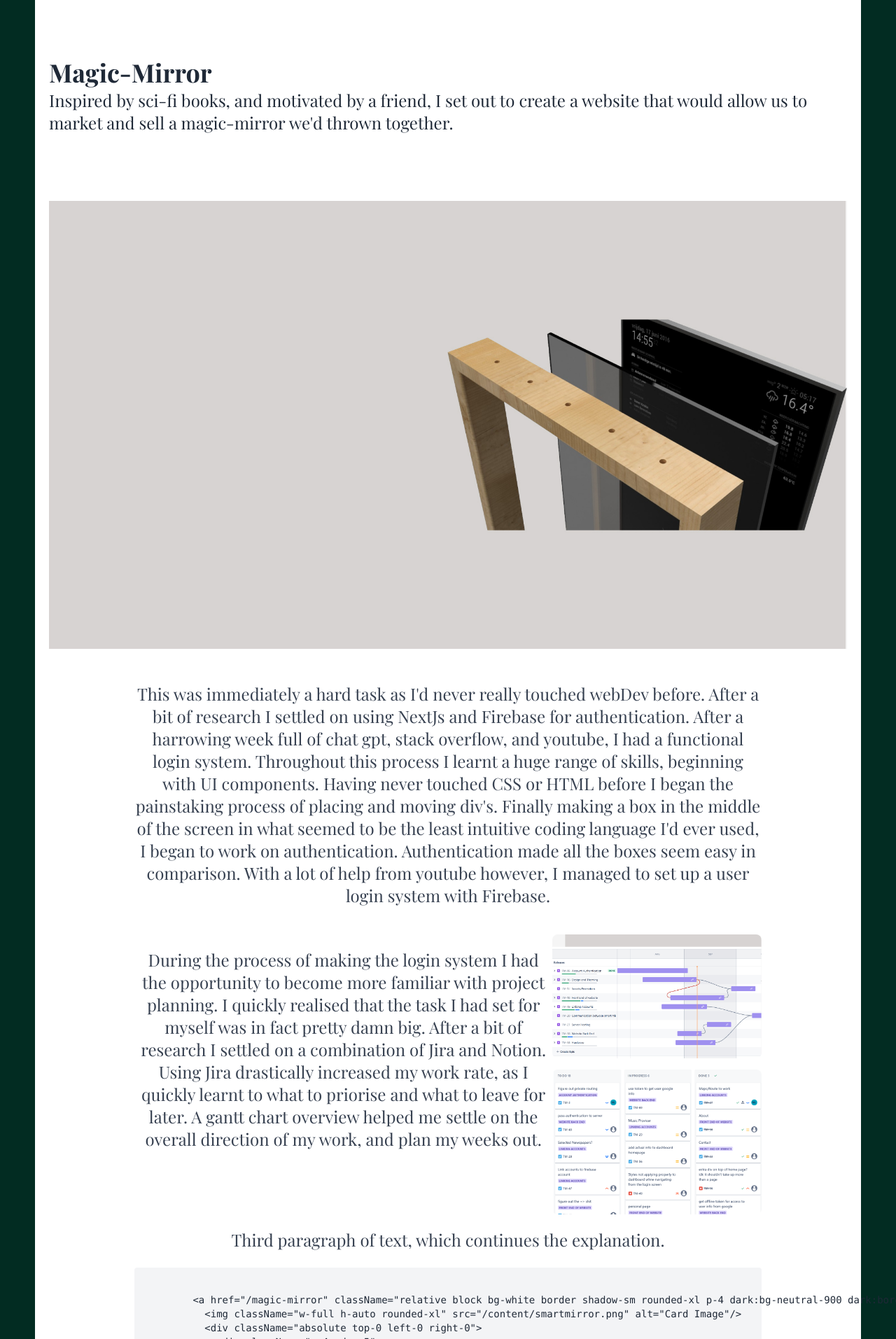
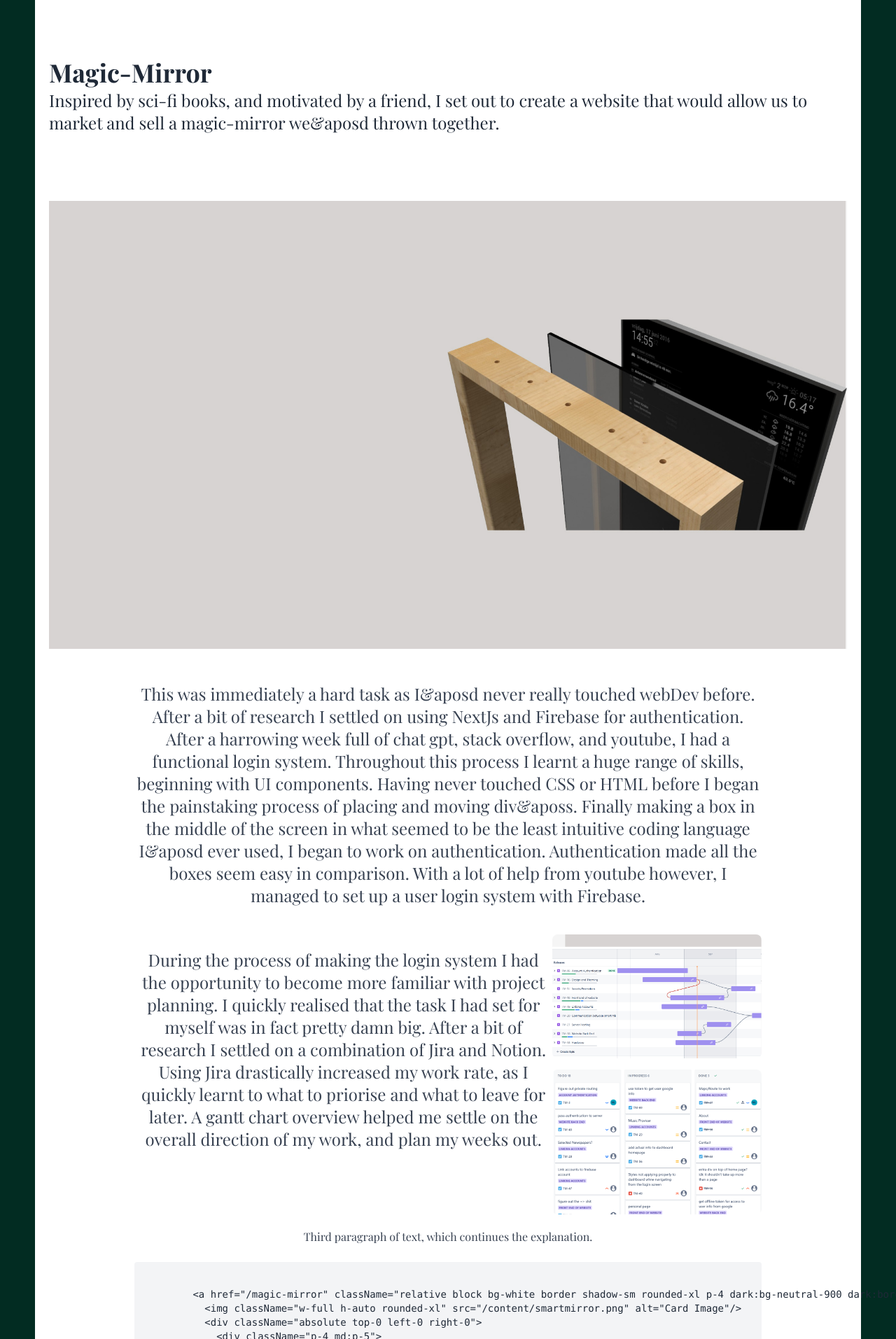
Before and after one commit to matthue-lee/personal-website, a Next.js app: page /magic-mirror in a window 1280 px wide. Shown: the part 147-2060 px from the top of the page at 70% size. Built offline with nearby package versions, Linux system fonts and the light colour scheme; a web font is replaced by a local one.

Commit message:
removed more characters

```diff
--- a/src/app/magic-mirror/page.js
+++ b/src/app/magic-mirror/page.js
@@ -10,7 +10,7 @@ export default function page() {
   </h3>
   <p className="mt-1 text-gray-800 text-2xl">
     Inspired by sci-fi books, and motivated by a friend, I set out to create a website that would allow us to market and sell
-    a magic-mirror we'd thrown together.
+    a magic-mirror we&aposd thrown together.
   </p>
 
   {/* Space below the text */}
@@ -26,11 +26,11 @@ export default function page() {
   </div>
   <div className="mt-12 text-center mx-auto max-w-4xl">
     <p className="mb-10 text-gray-700 text-2xl">
-      This was immediately a hard task as I'd never really touched webDev before. After a bit of research I settled on using NextJs
+      This was immediately a hard task as I&aposd never really touched webDev before. After a bit of research I settled on using NextJs
       and Firebase for authentication. After a harrowing week full of chat gpt, stack overflow, and youtube, I had a functional login system.
       Throughout this process I learnt a huge range of skills, beginning with UI components. Having never touched CSS or HTML before I began
-      the painstaking process of placing and moving div's. Finally making a box in the middle of the screen in what seemed to be the least intuitive
-      coding language I'd ever used, I began to work on authentication. Authentication made all the boxes seem easy in comparison. With a lot of help from
+      the painstaking process of placing and moving div&aposs. Finally making a box in the middle of the screen in what seemed to be the least intuitive
+      coding language I&aposd ever used, I began to work on authentication. Authentication made all the boxes seem easy in comparison. With a lot of help from
       youtube however, I managed to set up a user login system with Firebase.
     </p>
 
@@ -66,7 +66,7 @@ export default function page() {
 
 
 
-    <p className="mb-6 mt-5 text-gray-700 text-2xl">
+    <p className="mb-6 mt-5 text-gray-700">
       Third paragraph of text, which continues the explanation.
     </p>
     <div className="w-full">
```
